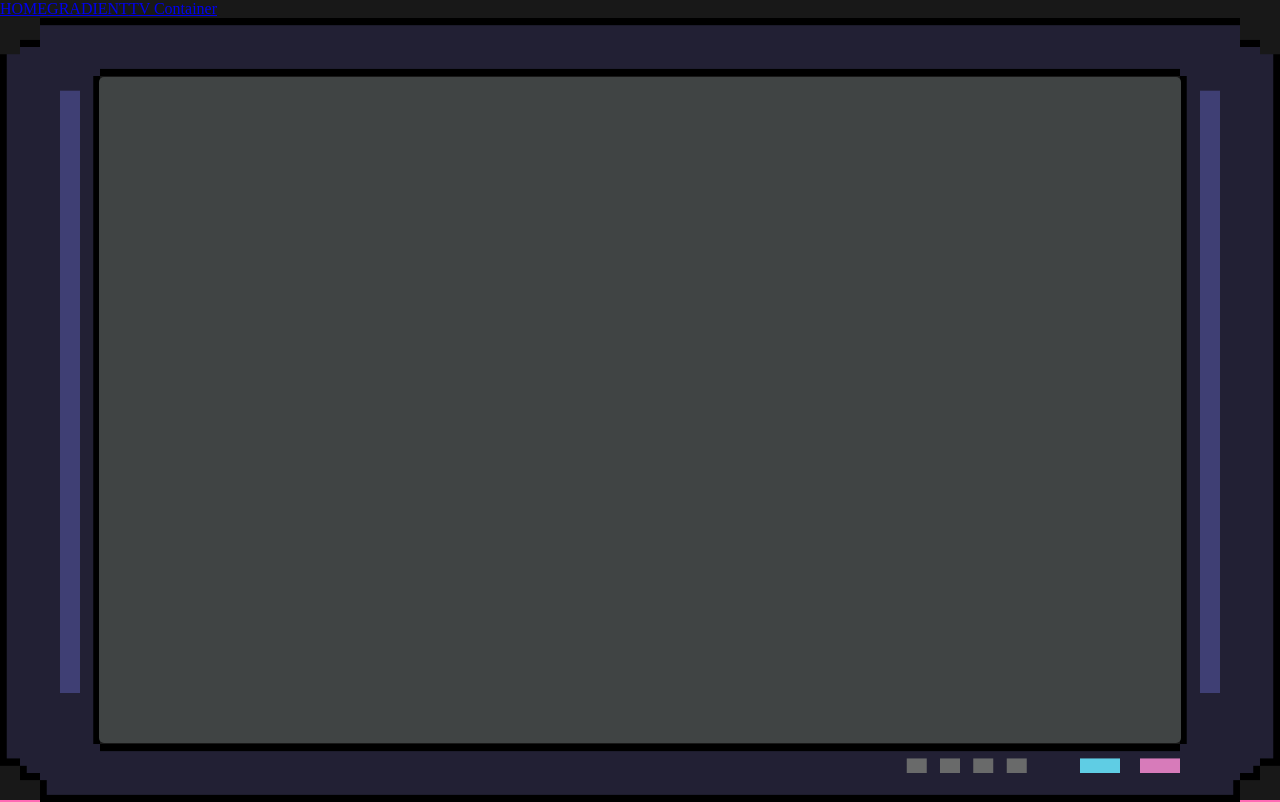
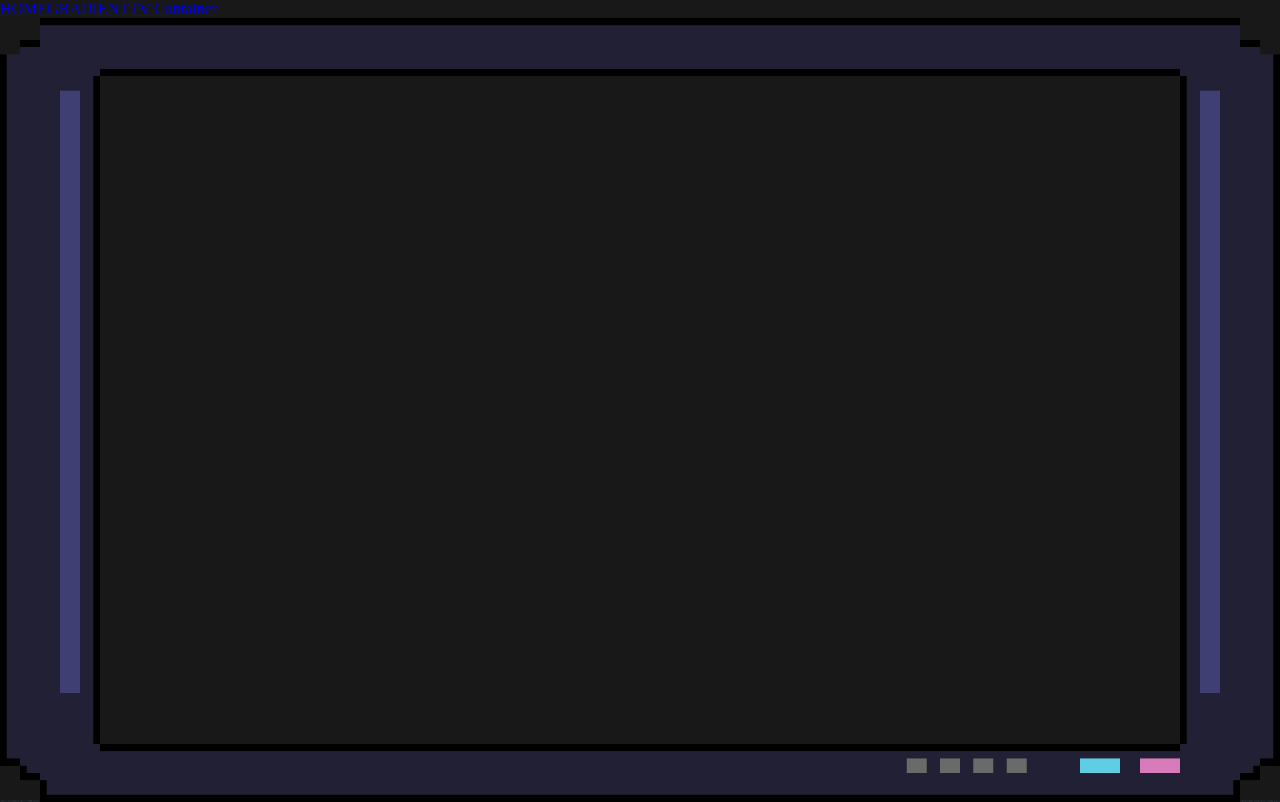
Before and after one commit to xpectro93/b_test, a React (Create React App) app in the folder frontend/: page /tv-container in a window 1280 px wide. Built offline with nearby package versions, Linux system fonts and the light colour scheme.

Commit message:
add noise png

```diff
--- a/frontend/src/components/tvContainer/tvContainer.css
+++ b/frontend/src/components/tvContainer/tvContainer.css
@@ -7,10 +7,65 @@
     background-repeat: no-repeat;
     display:flex;
 }
-.screen {
+/* .screen {
     width:84.5%;
     height:85%;
     background-color: rgb(64, 68, 68);
     margin:auto auto;
     border-radius: 5px;
-}
+} */
+/* https://github.com/xpectro93/beep_boop/blob/main/src/assets/noise.png?raw=true */
+
+.screen {
+    position: fixed;
+    top: -50%;
+    left: -50%;
+    right: -50%;
+    bottom: -50%;
+    width: 200%;
+    height: 200vh;
+    background: transparent
+      url("../../assets//noise.png") repeat 0 0;
+    background-repeat: repeat;
+    animation: bg-animation 1s infinite;
+    opacity: 1;
+    visibility: visible;
+    background-color: rgb(29, 33, 36);
+    z-index:-100
+  }
+
+  @keyframes bg-animation {
+    0% {
+      transform: translate(0, 0);
+    }
+    10% {
+      transform: translate(-5%, -5%);
+    }
+    20% {
+      transform: translate(-10%, 5%);
+    }
+    30% {
+      transform: translate(5%, -10%);
+    }
+    40% {
+      transform: translate(-5%, 15%);
+    }
+    50% {
+      transform: translate(-10%, 5%);
+    }
+    60% {
+      transform: translate(15%, 0);
+    }
+    70% {
+      transform: translate(0, 10%);
+    }
+    80% {
+      transform: translate(-15%, 0);
+    }
+    90% {
+      transform: translate(10%, 5%);
+    }
+    100% {
+      transform: translate(5%, 0);
+    }
+  }
```
Also changed, not shown: frontend/src/assets/noise.png (added).
